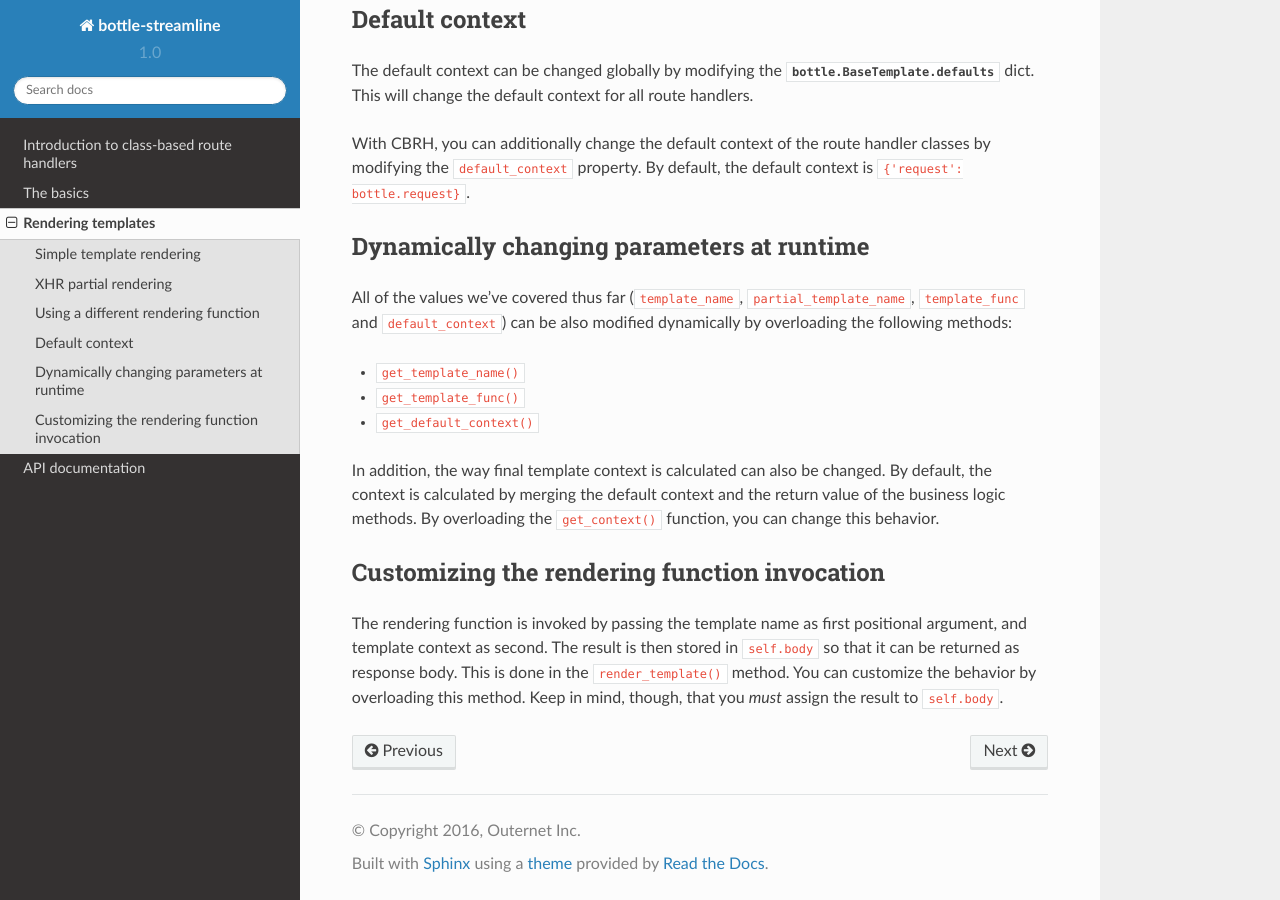
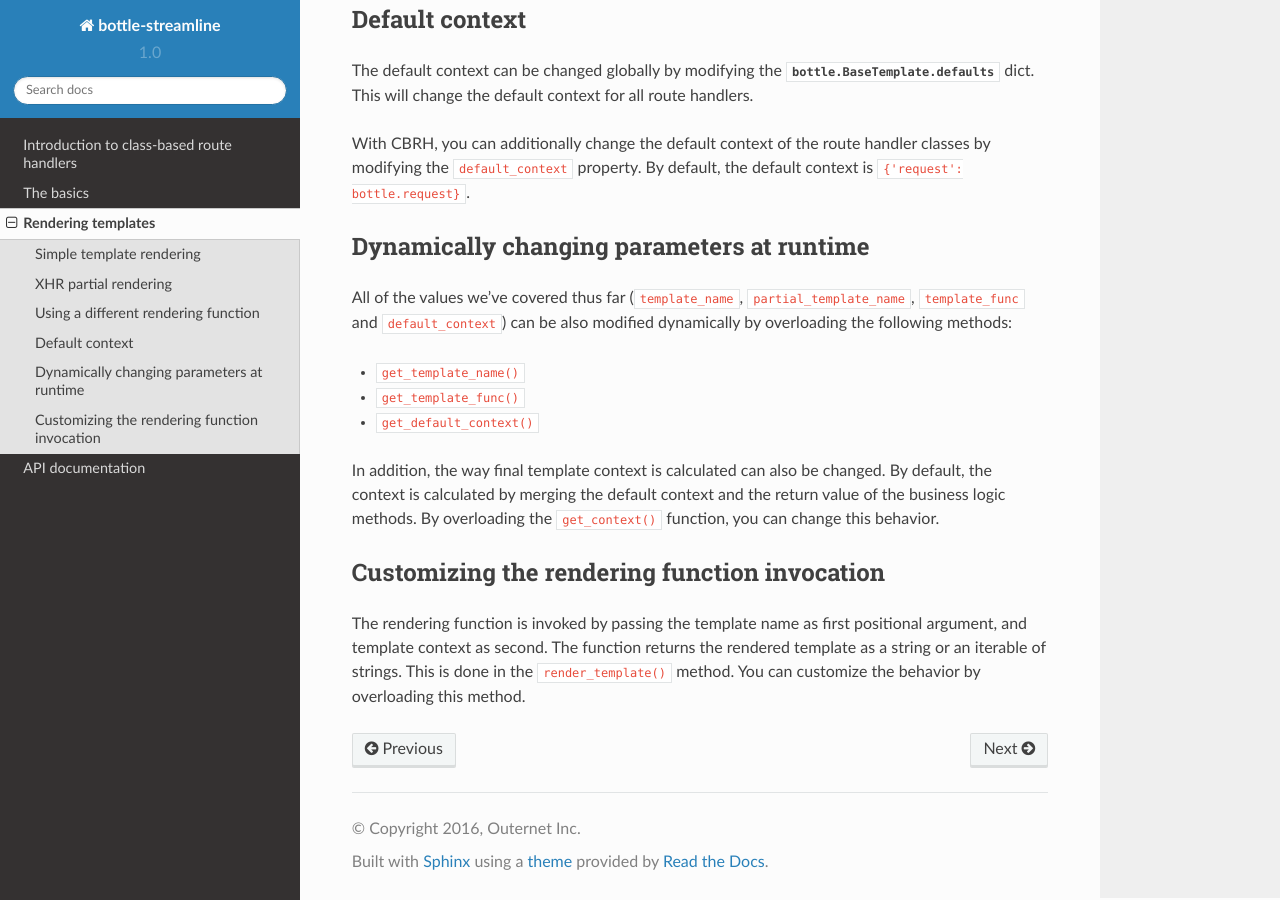
Before and after one commit to Othernet-Project/bottle-streamline, a Sphinx documentation site: the page built from docs/source/rendering_templates.rst, in a window 1280 px wide and 900 px high, scrolled down 1539 px. Built offline with Sphinx 7.4.7 and the Read the Docs theme 2.0.0, drawn with Linux system fonts in a browser that asks for light colours.

Commit message:
Fixed wrong statement
Signed-off-by: Branko Vukelic <branko@outernet.is>

```diff
--- a/docs/source/rendering_templates.rst
+++ b/docs/source/rendering_templates.rst
@@ -102,8 +102,7 @@ Customizing the rendering function invocation
 ---------------------------------------------
 
 The rendering function is invoked by passing the template name as first
-positional argument, and template context as second. The result is then stored
-in ``self.body`` so that it can be returned as response body. This is done in
-the ``render_template()`` method. You can customize the behavior by overloading
-this method. Keep in mind, though, that you *must* assign the result to
-``self.body``.
+positional argument, and template context as second. The function returns the
+rendered template as a string or an iterable of strings. This is done in the
+``render_template()`` method. You can customize the behavior by overloading
+this method.
```
